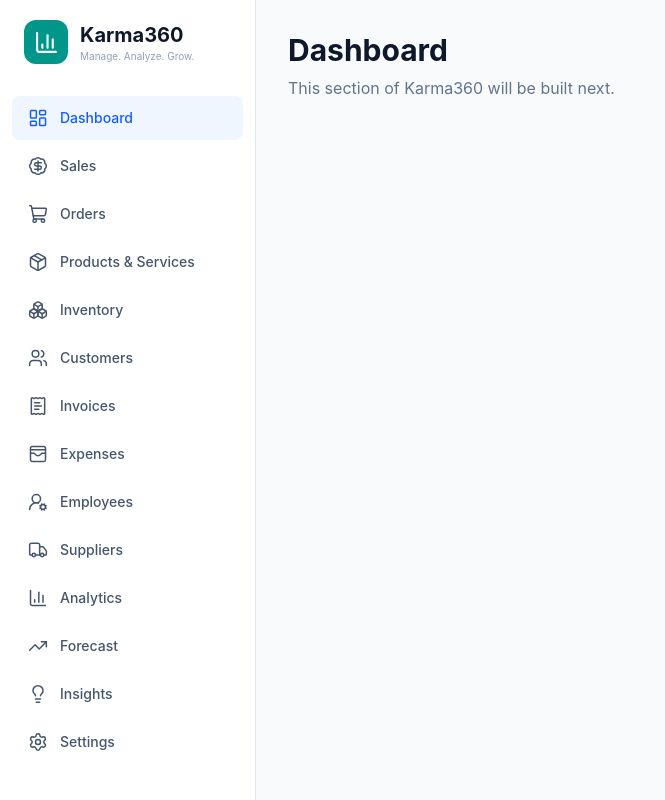
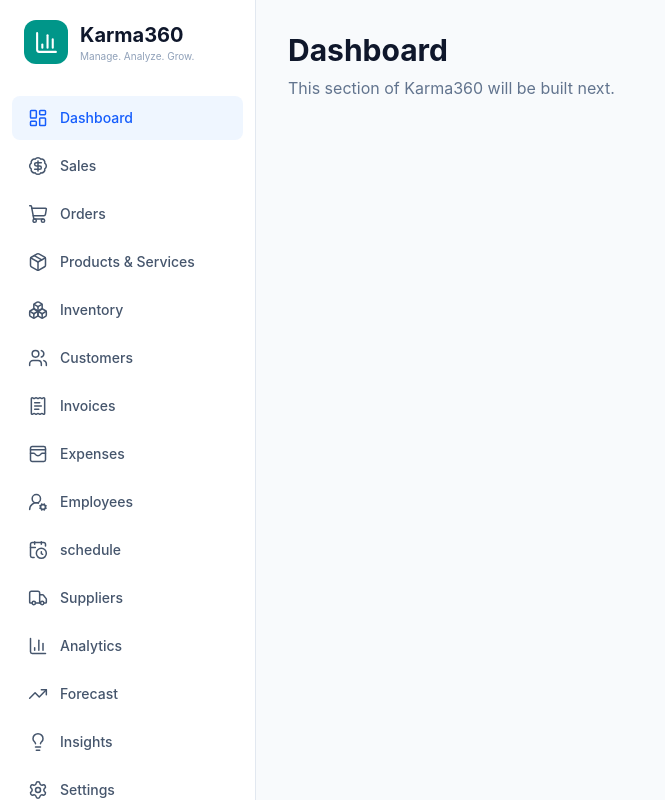
Before and after one commit to Yassine-Elamri34/Karma360, a React app in the folder frontend/: page /dashboard in a window 1280 px wide. Shown: the whole page, without its empty margins (0-665 px from the left). Built offline with nearby package versions, Linux system fonts and the light colour scheme; the HTML template or start-up script is replaced by a standard one.

Commit message:
new schedule  page

```diff
--- a/frontend/src/App.jsx
+++ b/frontend/src/App.jsx
@@ -76,7 +76,10 @@
   path="/employees"
   element={<Employees />}
 />
-
+   <Route
+            path="/schedule"
+            element={<PlaceholderPage title="Schedule" />}
+          />
           <Route
             path="/suppliers"
             element={<PlaceholderPage title="Suppliers" />}
--- a/frontend/src/components/Sidebar.jsx
+++ b/frontend/src/components/Sidebar.jsx
@@ -10,6 +10,7 @@
   ReceiptText,
   WalletCards,
   UserRoundCog,
+  CalendarClock,
   Truck,
   BarChart3,
   TrendingUp,
@@ -63,6 +64,11 @@
       name: "Employees",
       icon: UserRoundCog,
       path: "/employees",
+    },
+     {
+      name: "schedule",
+      icon: CalendarClock,
+      path: "/schedule",
     },
     {
       name: "Suppliers",
```
